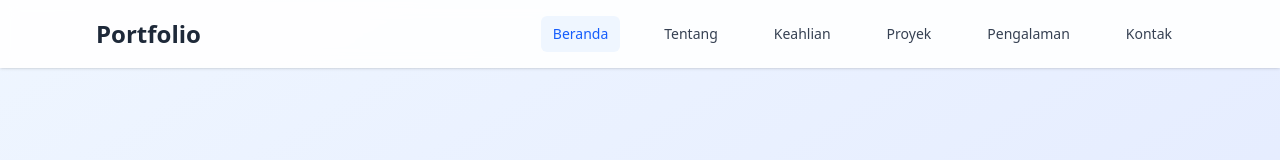
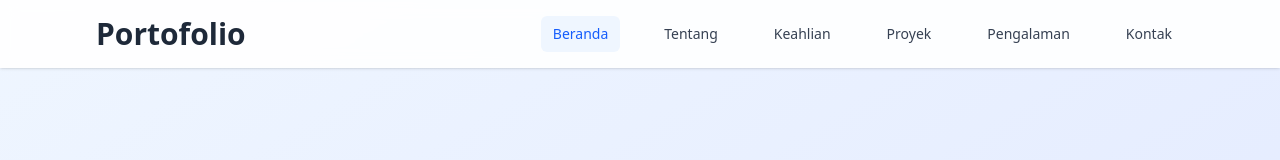
Before and after one commit to ghulammf/web-portofolio, a React (Vite) app: page / in a window 1280 px wide. Shown: the top 160 px of the page. Built offline with nearby package versions, Linux system fonts and the light colour scheme.

Commit message:
update Navbar components

```diff
--- a/src/layouts/Navbar.jsx
+++ b/src/layouts/Navbar.jsx
@@ -18,7 +18,9 @@
     <nav className="fixed top-0 w-full bg-white/90 backdrop-blur-sm shadow-sm z-50">
       <div className="max-w-6xl mx-auto px-4 sm:px-6 lg:px-8">
         <div className="flex justify-between items-center py-4">
-          <div className="text-2xl font-bold text-gray-800">Portfolio</div>
+          <div className="text-2xl lg:text-3xl font-bold text-gray-800">
+            Portofolio
+          </div>
 
           {/* Desktop Menu */}
           <div className="hidden md:flex space-x-8">
```
